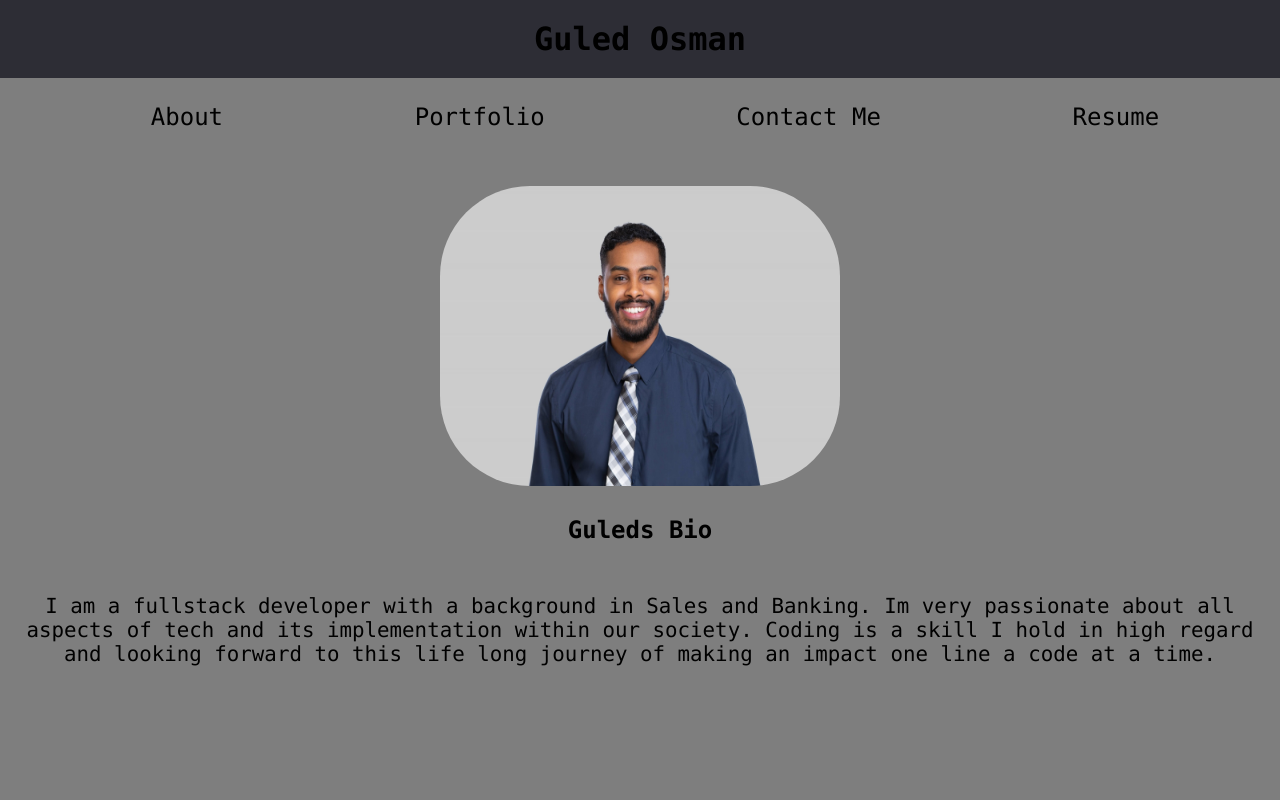
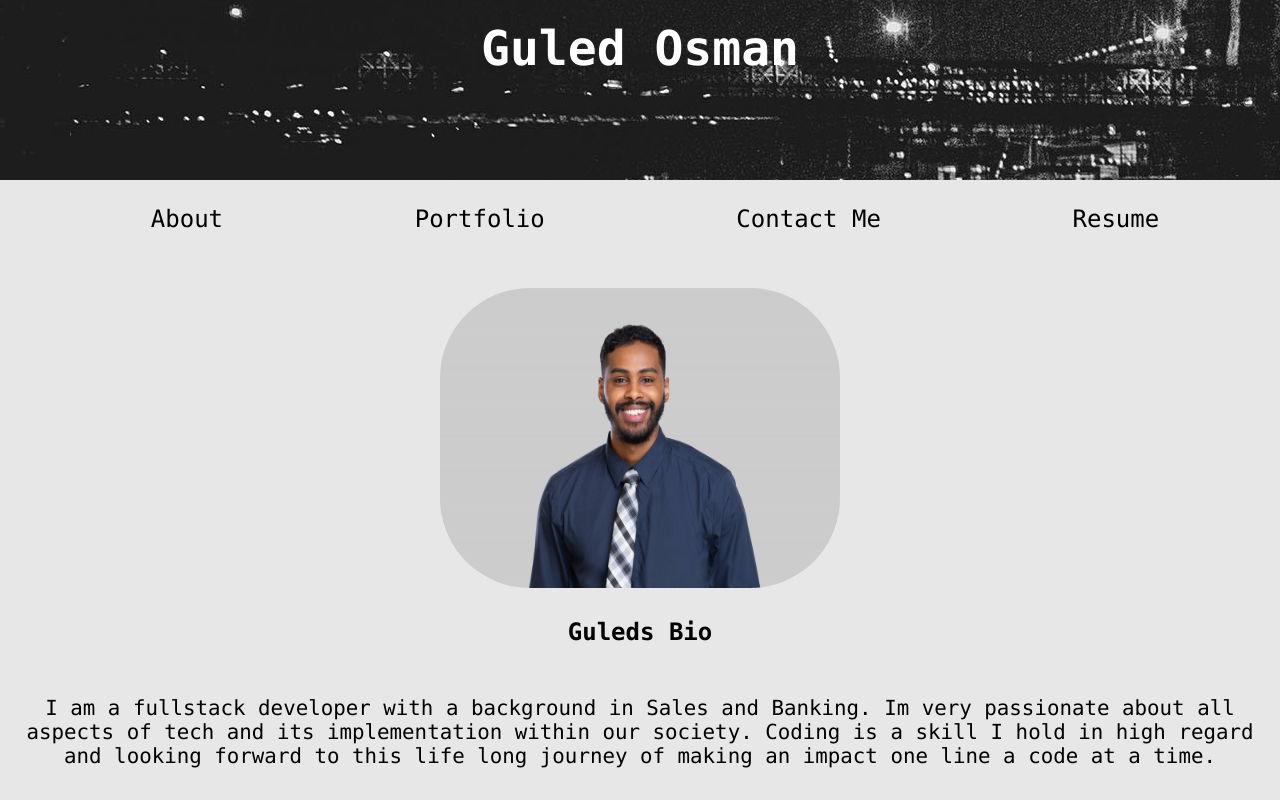
Before and after one commit to ItzGuled/react-portfolio, a React (Create React App) app: page / in a window 1280 px wide. Shown: the top 800 px of the page. Built offline with nearby package versions, Linux system fonts and the light colour scheme.

Commit message:
header pic

```diff
--- a/src/index.css
+++ b/src/index.css
@@ -18,7 +18,7 @@ body {
 }
 
 body {
-  background-color: #7e7e7e;
+  background-color: rgb(231,231,231);
   text-decoration: none;
 }
 
@@ -34,7 +34,15 @@ body {
 
 .guled-name {
   text-align: center;
-  background-color: rgb(45, 45, 53);
+  height: 180px;
+  background-image: url("../src/assets/nyc.jpg");
+  background-position: 70px;
+
+}
+.guled-name h1 {
+  color: white;
+  font-size: 3rem;
+  height: 20px;
 }
 
 .about-me {
```
Also changed, not shown: src/assets/nyc.jpg (added).
